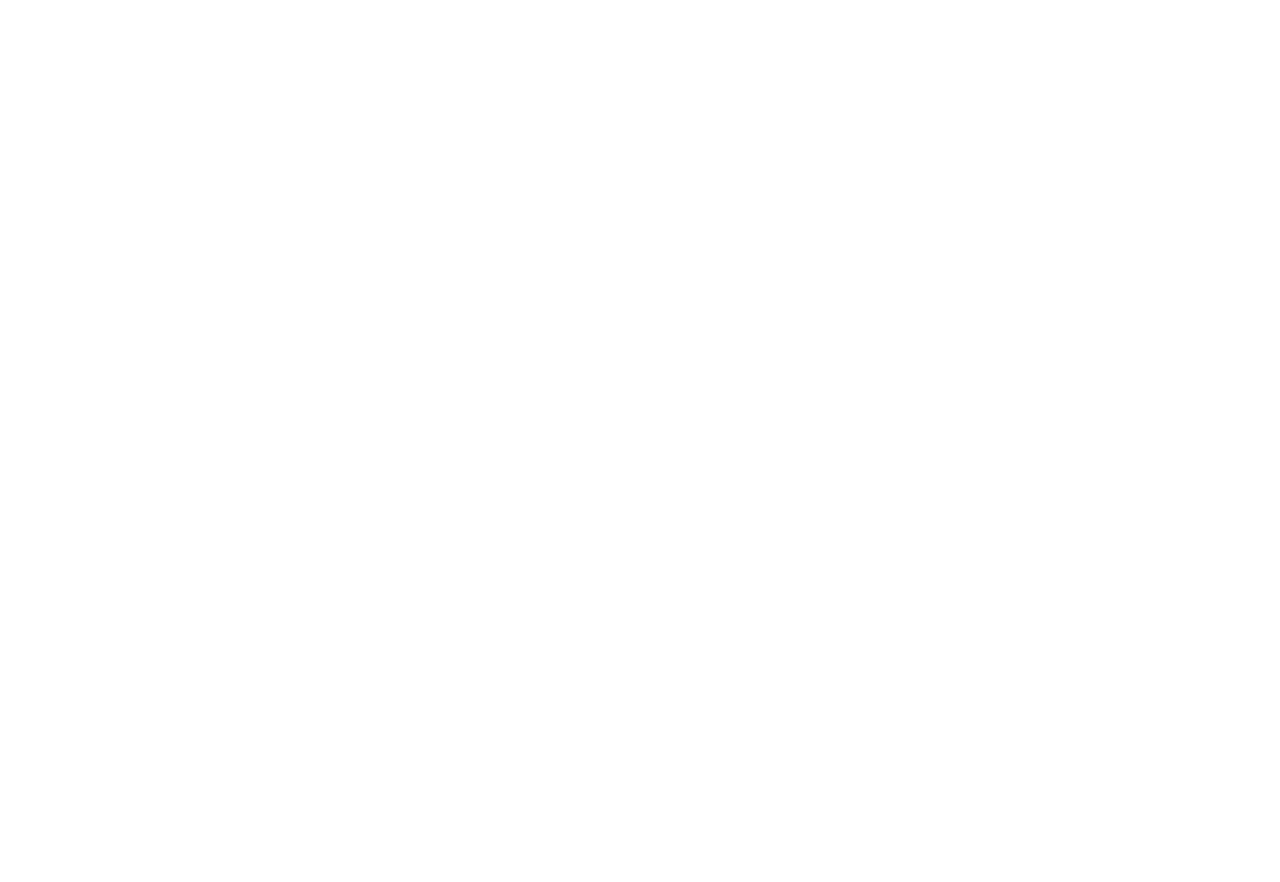
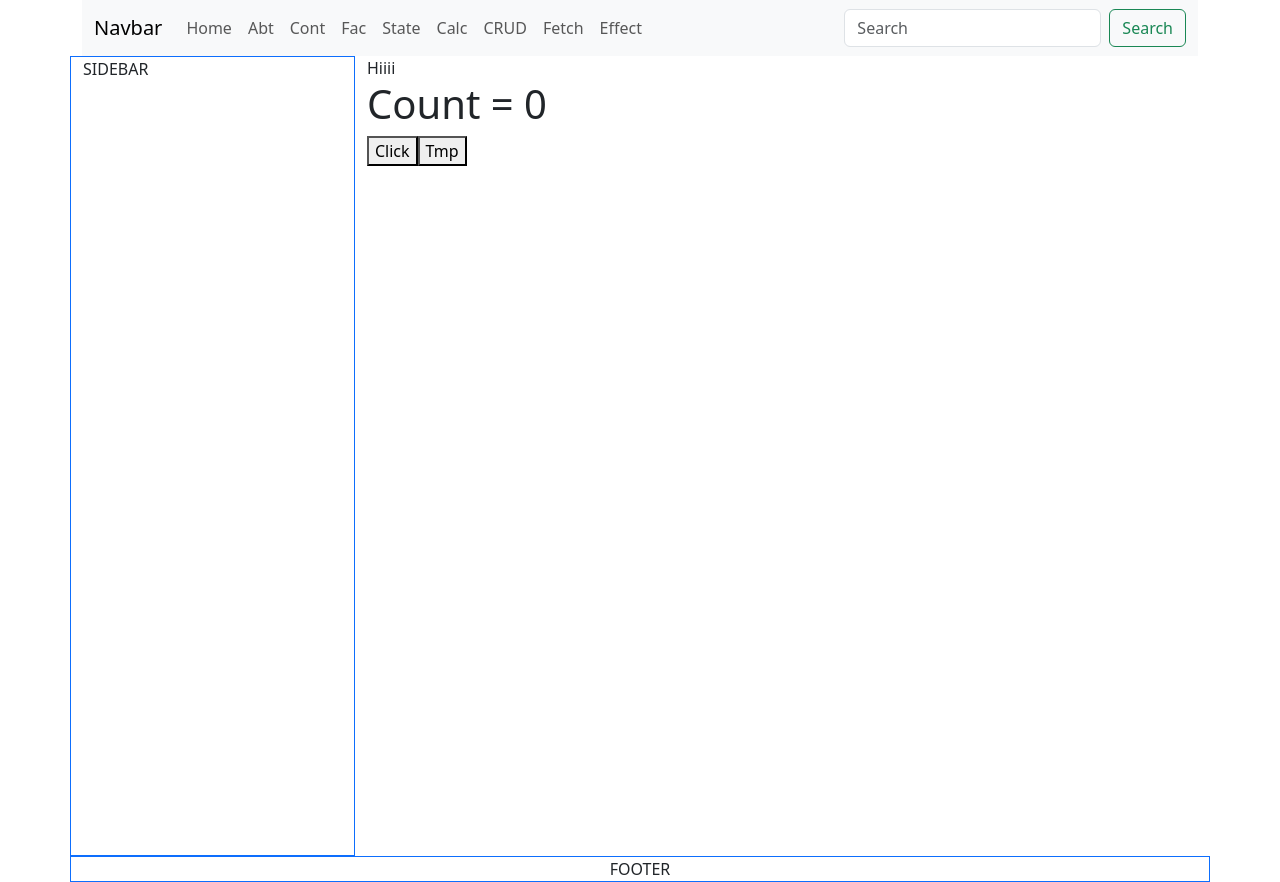
Before and after one commit to arjunbaladarshan/new-project, a React (Create React App) app: page /effect in a window 1280 px wide. Before the commit this address had no page. Before the commit the page ends 800 px from the top, so only its background shows below. Built offline with nearby package versions, Linux system fonts and the light colour scheme.

Commit message:
Dday - 05 part-2

```diff
--- a/src/index.js
+++ b/src/index.js
@@ -11,6 +11,8 @@
 import DemoCalc from './pages/DemoCalc';
 import CrudOperation from './pages/CrudOperation';
 import FetchDemo from './pages/FetchDemo';
+import EffectDemo from './pages/EffectDemo';
+import DetailSubject from './pages/DetailSubject';
 
 
 const root = ReactDOM.createRoot(document.getElementById('root'));
@@ -27,6 +29,9 @@
         <Route path="/calc" element={<DemoCalc/>} />
         <Route path="/crud" element={<CrudOperation/>} />
         <Route path="/fetch" element={<FetchDemo/>} />
+        <Route path="/effect" element={<EffectDemo/>} />
+        <Route path="/subject/:id" element={<DetailSubject/>} />
+
       </Route>
     </Routes>
   </BrowserRouter>
--- a/src/pages/CrudOperation.js
+++ b/src/pages/CrudOperation.js
@@ -1,4 +1,5 @@
-import React, { useState } from 'react'
+import React, { useEffect, useState } from 'react'
+import { Link } from 'react-router-dom';
 
 const CrudOperation = () => {
 
@@ -8,9 +9,11 @@
         {subjectName:".Net", subjectCode:103, subjectFaculty:"gsfdfg"}
     ]);
 
-    fetch("https://62d6c51451e6e8f06f12bd5d.mockapi.io/faculties")
-    .then(res=>res.json())
-    .then(res=>setData(res));
+    useEffect(()=>{
+        fetch("https://62d6c51451e6e8f06f12bd5d.mockapi.io/faculties")
+        .then(res=>res.json())
+        .then(res=>setData(res));
+    },[]);
 
     const [subject, setSubject] = useState({
         subjectName:"",
@@ -23,8 +26,7 @@
             <>
                 <tr>
                     <td>{sub.subjectName}</td>
-                    <td>{sub.subjectCode}</td>
-                    <td>{sub.subjectFaculty}</td>
+                    <td><Link to={"/subject/"+sub.id} className='btn btn-primary'>Detail</Link></td>
                 </tr>
             </>
         );
--- /dev/null
+++ b/src/pages/DetailSubject.js
@@ -0,0 +1,21 @@
+import React, { useEffect, useState } from 'react'
+import { useParams } from 'react-router-dom';
+
+const DetailSubject = () => {
+    const [data,setData] = useState({});
+    const {id} = useParams();
+    useEffect(()=>{
+        fetch("https://62d6c51451e6e8f06f12bd5d.mockapi.io/faculties/"+id)
+        .then(res=>res.json())
+        .then(res=>setData(res));
+    },[]);
+  return (
+    <>
+        <h1>Name = {data.subjectName}</h1>
+        <h1>Code = {data.subjectCode}</h1>
+        <h1>Faculty = {data.subjectFaculty}</h1>
+    </>
+  )
+}
+
+export default DetailSubject
--- /dev/null
+++ b/src/pages/EffectDemo.js
@@ -0,0 +1,26 @@
+import React, { useEffect, useState } from 'react'
+
+const EffectDemo = () => {
+    const [count, setCount]= useState(0);
+    const [tmp,setTmp] = useState(false);
+    useEffect(()=>{
+        setInterval(()=>{
+            console.log("Hello world")
+        },1000)
+    },[tmp])
+
+    return (
+        <>
+            Hiiii
+            <h1>Count = {count}</h1>
+            <button onClick={()=>{
+                setCount(count+1);
+            }}>Click</button>
+            <button onClick={()=>{
+                setTmp(!tmp);
+            }}>Tmp</button>
+        </>
+    )
+}
+
+export default EffectDemo
--- a/src/parts/Menu.js
+++ b/src/parts/Menu.js
@@ -36,6 +36,9 @@
                             <li class="nav-item">
                                 <Link class="nav-link" aria-current="page" to="/fetch">Fetch</Link>
                             </li>
+                            <li class="nav-item">
+                                <Link class="nav-link" aria-current="page" to="/effect">Effect</Link>
+                            </li>
 
                         </ul>
                         <form class="d-flex" role="search">
```
